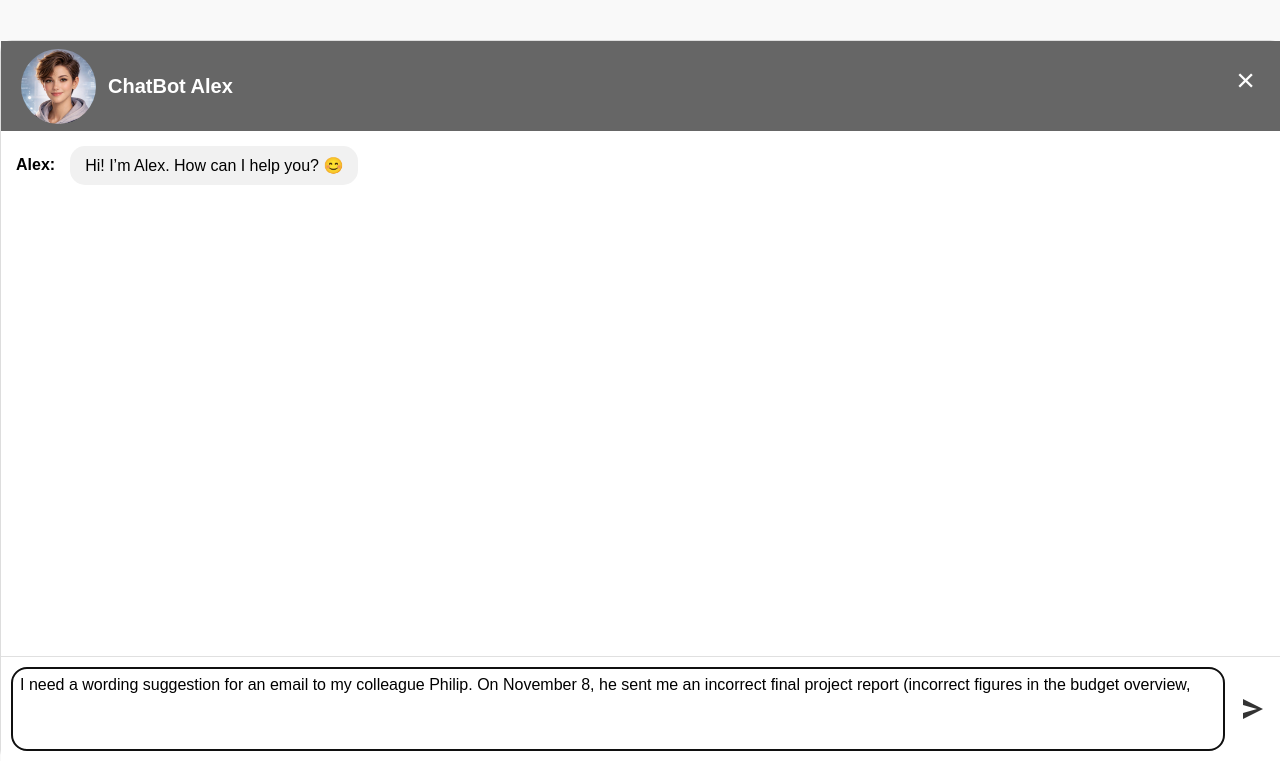
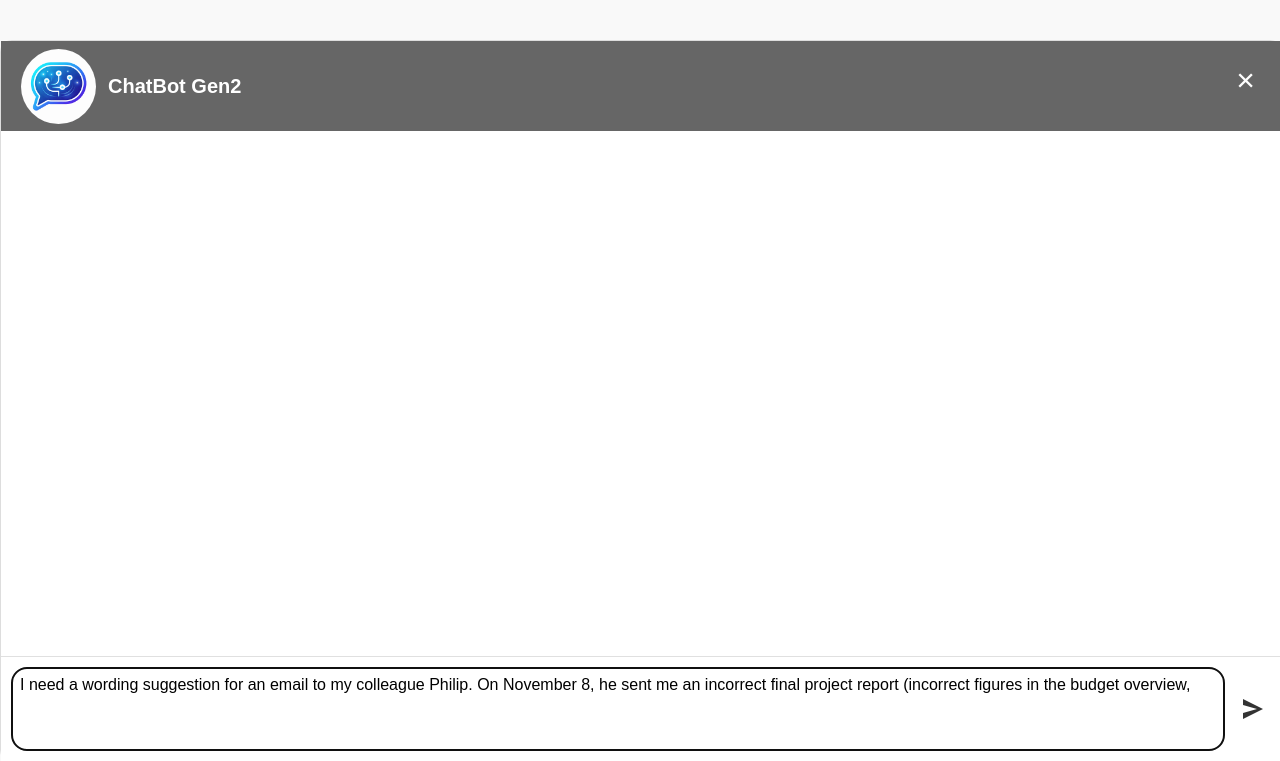
Before and after one commit to hgrowie/chatbot-flask, a Flask app: page / in a window 1280 px wide. Shown: the top 761 px of the page. Run offline with Flask 3, Linux system fonts and the light colour scheme.

Commit message:
index1.html

```diff
--- a/templates/index1.html
+++ b/templates/index1.html
@@ -3,7 +3,7 @@
 <head>
     <meta charset="UTF-8">
     <meta name="viewport" content="width=device-width, initial-scale=1.0">
-    <title>ChatBot Alex</title>
+    <title>ChatBot Gen2</title>
     <style>
         body {
             font-family: Arial, sans-serif;
@@ -99,25 +99,7 @@
     font-family: Arial, sans-serif;
     white-space: pre-line;
 }
-        .loading-dots {
-            font-size: 32px;
-            font-weight: bold;
-            margin-left: 10px;
-            color: #007bff;
-            display: inline-block;
-        }
 
-        .loading-dots span {
-            animation: blink 1s infinite;
-        }
-
-        .loading-dots span:nth-child(2) {
-            animation-delay: 0.2s;
-        }
-
-        .loading-dots span:nth-child(3) {
-            animation-delay: 0.4s;
-        }
 
         @keyframes blink {
             0% {
@@ -241,10 +223,6 @@ setTimeout(() => {
 }, 2000);
 
 
-            // Add a first bot message when the chat opens
-            const initialBotMessage = "Hi! I’m Alex. How can I help you? 😊";
-            addBotMessage(initialBotMessage);
-
             function addUserMessage(text) {
                 const userMessageContainer = document.createElement('div');
                 userMessageContainer.classList.add('message', 'user-message');
@@ -258,7 +236,7 @@ setTimeout(() => {
                 botMessageContainer.classList.add('bot-message-container');
                 const botName = document.createElement('div');
                 botName.classList.add('bot-name');
-                botName.textContent = "Alex:";
+                botName.textContent = "ChatBot Gen2:";
                 const botMessageElement = document.createElement('div');
                 botMessageElement.classList.add('bot-message');
                 botMessageContainer.appendChild(botName);
@@ -280,43 +258,21 @@ setTimeout(() => {
             }
 
 
-             function addLoadingDots() {
-                    const loadingContainer = document.createElement('div');
-                    loadingContainer.classList.add('bot-message-container');
-
-                    const loadingDots = document.createElement('div');
-                    loadingDots.classList.add('loading-dots');
-                    loadingDots.innerHTML = '<span>.</span><span>.</span><span>.</span>';
-
-                    loadingContainer.appendChild(loadingDots);
-                    messagesContainer.appendChild(loadingContainer);
-                    scrollToBottom();
-
-                    return loadingContainer;
-                }
-
           sendButton.addEventListener('click', () => {
   const userMessage = inputField.value;
 
   if (userMessage.trim() !== "") {
-        // Nutzer-Nachricht anzeigen
     addUserMessage(userMessage);
     inputField.value = "";
 
-        // Tipp-Punkte einblenden
-        const loadingDots = addLoadingDots();
-
-        // 1. Timeout: Wartezeit, während die Tipp-Punkte angezeigt werden
+    // optional: Tipp-Pause
     setTimeout(() => {
-            // Tipp-Punkte entfernen
-            messagesContainer.removeChild(loadingDots);
-
-            // Erste Bot-Nachricht
+      // Bot-Nachricht 1
       addBotMessage(
-                "I completely understand what you mean! Emails like this are tricky — you want to be honest, but also make sure you don’t upset anyone. I’m happy to help you avoid hurting your colleague while still pointing out the things that need to be revised. Don’t worry, we’ll manage this together. 💪✨ Give me a moment, I’ll prepare something for you. 💛"
+        "The provided information is now being processed. Based on the entered information, a factual and information-oriented email draft will be generated automatically. The draft is based exclusively on the content provided. Processing is automated and may take a short moment."
       );
 
-            // 2. Timeout: kleiner Abstand zur zweiten Bot-Nachricht
+      // Bot-Nachricht 2 (E-Mail-Entwurf)
       setTimeout(() => {
         addBotMessage(
         "Hello Philip,\n\n" +
@@ -328,12 +284,11 @@ setTimeout(() => {
         "Please feel free to let me know if you need any support – we will manage this well together.\n\n" +
         "Thank you very much and kind regards"
         );
-}, 14000);
-
+      }, 14000); // <- Abstand zwischen Bot-Nachricht 1 und 2
             setTimeout(() => {
     addBotMessage(
-        "I hope I was able to take a bit of work off your plate 😊\n" +
-        "Feel free to reach out if you need anything else."
+  "The email draft is complete.\n" +
+        "If needed, the text can be further adjusted."
     );
 }, 43000); // z.B. 6 Sekunden nach der E-Mail
 
@@ -355,8 +310,8 @@ setTimeout(() => {
 <body>
     <div class="chat-container">
         <div class="chat-header">
-            <img src="/static/Avatar_alex.jpg" alt="ChatBot Alex">
-            ChatBot Alex
+            <img src="/static/ki-bild-2.jpg" alt="ChatBot Gen2">
+            ChatBot Gen2
             <button class="close-button">×</button>
         </div>
         <div class="chat-messages"></div>
```
Lines whose indentation alone changed are shown as unchanged.
